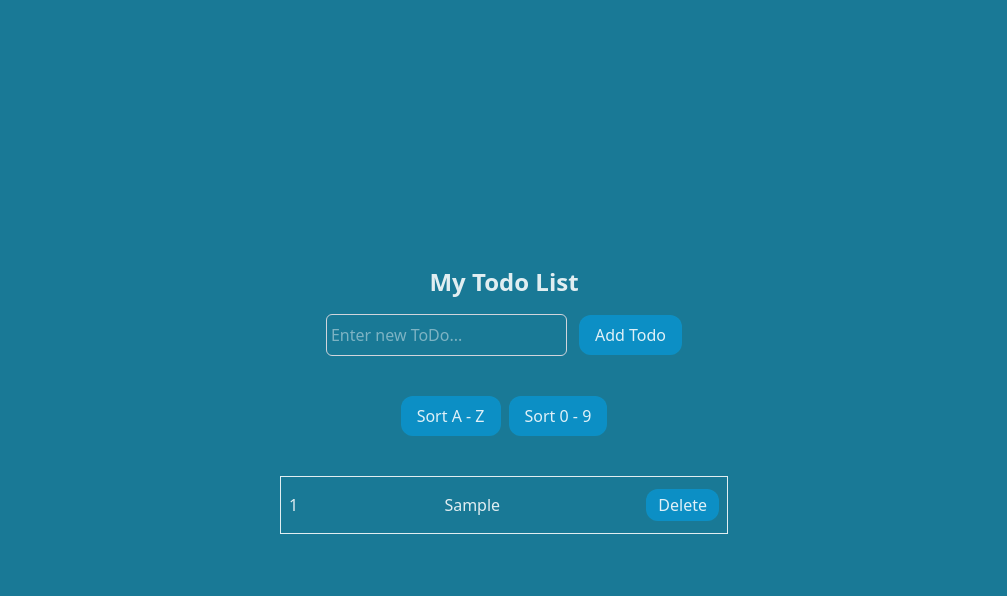
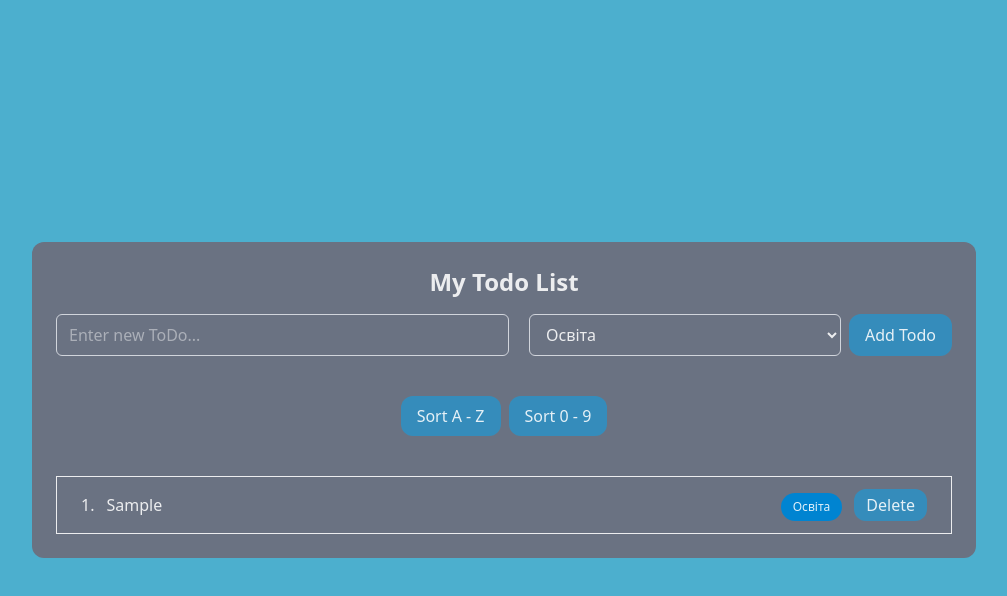
Before and after one commit to antonius1980/HW40_React, a React (Vite) app in the folder my_first_react_vite_project/: page / in a window 1280 px wide. Both pictures are taken after typing "Sample" into the empty fields and a click on the button "Add Todo". Shown: the top 596 px of the page, without its empty margins (136-1143 px from the left). Built offline with nearby package versions, Linux system fonts and the light colour scheme; no server answers.

Commit message:
Updated my code from the lesson code

```diff
--- a/my_first_react_vite_project/src/App.jsx
+++ b/my_first_react_vite_project/src/App.jsx
@@ -19,43 +19,54 @@ function App() {
   //     })
   // }, []);
 
-  useEffect(()=>{
-    const URL = 'https://jsonplaceholder.typicode.com/todos?_limit=30';
+  useEffect(() => {
+    const saveTodos = localStorage.getItem('todos');
+
+
+    if (saveTodos) {
+      setTodos(JSON.parse(saveTodos))
+    } else {
+
+      const URL = 'https://jsonplaceholder.typicode.com/todos?_limit=0';
     const fetchToDos = async () => {
-      try{
+        try {
         const response = await axios.get(URL);
         setTodos(response.data)
       } catch (err) {
         console.log(err)
-      }
+        }
     };
     fetchToDos();
+    }
   }, [])
 
-  const addTodo = (title) => {
+  // useEffect(() => {
+  //   localStorage.setItem('todos', JSON.stringify(todos))
+  // }, [todos]);
+
+  const addTodo = (title, category) => {
     let count = todos.length + 1;
     const newTodo = {
-      id: count, title
+      id: count, title, category
     };
     console.log(count, title);
     setTodos([...todos, newTodo]);
   }
 
-  //Todo recalculate id's when item deleted
-
-
   const deleteTodo = (id) => {
-    setTodos((prev) =>
-      prev
+    const updateTodos = todos
         .filter((todo) => todo.id !== id)
-        .map((todo, index) => ({ ...todo, id: index + 1 }))
-    );
+      .map((todo, index) => ({
+        ...todo,
+        id: index + 1,
+      }))
+    setTodos(updateTodos);
   }
 
   const sortTodos = () => {
     const sorted = [...todos].sort((a, b) => {
-      if(a.title.toLowerCase() < b.title.toLowerCase()) return sortAsc ? -1 : 1;
-      if(a.title.toLowerCase() > b.title.toLowerCase()) return sortAsc ? 1 : -1;
+      if (a.title.toLowerCase() < b.title.toLowerCase()) return sortAsc ? -1 : 1;
+      if (a.title.toLowerCase() > b.title.toLowerCase()) return sortAsc ? 1 : -1;
       return 0;
     })
     setTodos(sorted);
@@ -73,7 +84,7 @@ function App() {
   }
 
   return (
-    <div className="bg-grey p-5 flex flex-col items-center">
+    <div className="bg-gray-500 p-6 flex flex-col items-center rounded-xl">
       <h1 className='text-2xl font-bold text-center mb-4'>My Todo List</h1>
       <TodoForm onAddTodo = {addTodo}/>
       <div className='p-5 flex flex-row justify-between'>
@@ -87,6 +98,8 @@ function App() {
 
 export default App;
 
+
+// ----------------------------------------------------------------
 
 // let todos = [
 // {1, 'Купити хліб', false},
--- a/my_first_react_vite_project/src/components/TodoForm.jsx
+++ b/my_first_react_vite_project/src/components/TodoForm.jsx
@@ -3,6 +3,7 @@ import '../App.css';
 
 function TodoForm({ onAddTodo }) {
     const [title, setTitle] = useState('');
+    const [category, setCategory] = useState('Освіта');
     // const [checked, setChecked] = useState(false);
 
     const handleSubmit = (e) => {
@@ -10,19 +11,25 @@ function TodoForm({ onAddTodo }) {
 
         if (title.trim() === '') return;
 
-        onAddTodo(title);
+        onAddTodo(title, category);
         setTitle('');
+        setCategory('Освіта');
     }
 
     return (
-        <form onSubmit={handleSubmit} className='form mb-5'>
+        <form onSubmit={handleSubmit} className='form mb-5 w-4xl flex justify-between'>
             <input
                 type='text'
                 value={title}
                 onChange={(e) => setTitle(e.target.value)}
                 placeholder='Enter new ToDo...'
-                className='mr-3 flex-1 border border-gray-300 rounded-md py-2 px-1'
+                className='mr-3 grow  border border-gray-300 rounded-md py-2 px-3'
             />
+            <select value={category} onChange={(e) => setCategory(e.target.value)} className='mx-2 grow  border border-gray-300 rounded-md py-2 px-3'>
+                <option value="Освіта" className='text-sky-500'>Освіта</option>
+                <option value="Робота" className='text-sky-500'>Робота</option>
+                <option value="Особисті" className='text-sky-500'>Особисті</option>
+            </select>
             <button type='submit' className='bg-sky-500/50 py-2 px-4 rounded-xl'>Add Todo</button>
         </form>
     )
--- a/my_first_react_vite_project/src/components/TodoItem.jsx
+++ b/my_first_react_vite_project/src/components/TodoItem.jsx
@@ -1,10 +1,17 @@
 import '../App.css';
 
+
+const categoryColors = {
+  'Освіта' : 'bg-sky-600',
+  'Робота' : 'bg-green-600',
+  'Особисті' : 'bg-amber-600',
+};
 function TodoItem({ todo, onDeleteTodo }) {
     return (
-      <li className='px-2 py-3 flex justify-between border items-center'>
-        <span>{todo.id}</span>
-        <span>{todo.title}</span>
+      <li className={`px-6 py-3 flex justify-between border items-center `}>
+        <span className="mr-3">{todo.id}.</span>
+        <span className="grow text-start">{todo.title}</span>
+        <span className={`text-xs mt-1 px-3 py-1.5 rounded-full self-start mx-3 ${categoryColors[todo.category]}`}>{todo.category}</span>
         <button onClick={() => onDeleteTodo(todo.id)} className='bg-sky-500/50 py-1 px-3 rounded-xl'>Delete</button>
       </li>
     )
--- a/my_first_react_vite_project/src/components/TodoList.jsx
+++ b/my_first_react_vite_project/src/components/TodoList.jsx
@@ -4,7 +4,7 @@ import '../App.css';
 function TodoList({ todos, onDeleteTodo }) {
 
     return (
-       <ul className='min-w-md'>
+       <ul className='min-w-md w-full'>
         { todos.length === 0 ? (
             <p>Your todo list is empty</p>
         ) : (
--- a/my_first_react_vite_project/src/index.css
+++ b/my_first_react_vite_project/src/index.css
@@ -5,7 +5,7 @@
 
   color-scheme: light dark;
   color: rgba(255, 255, 255, 0.87);
-  background-color: #197996;
+  background-color: #4cafce;
 
   font-synthesis: none;
   text-rendering: optimizeLegibility;
```
